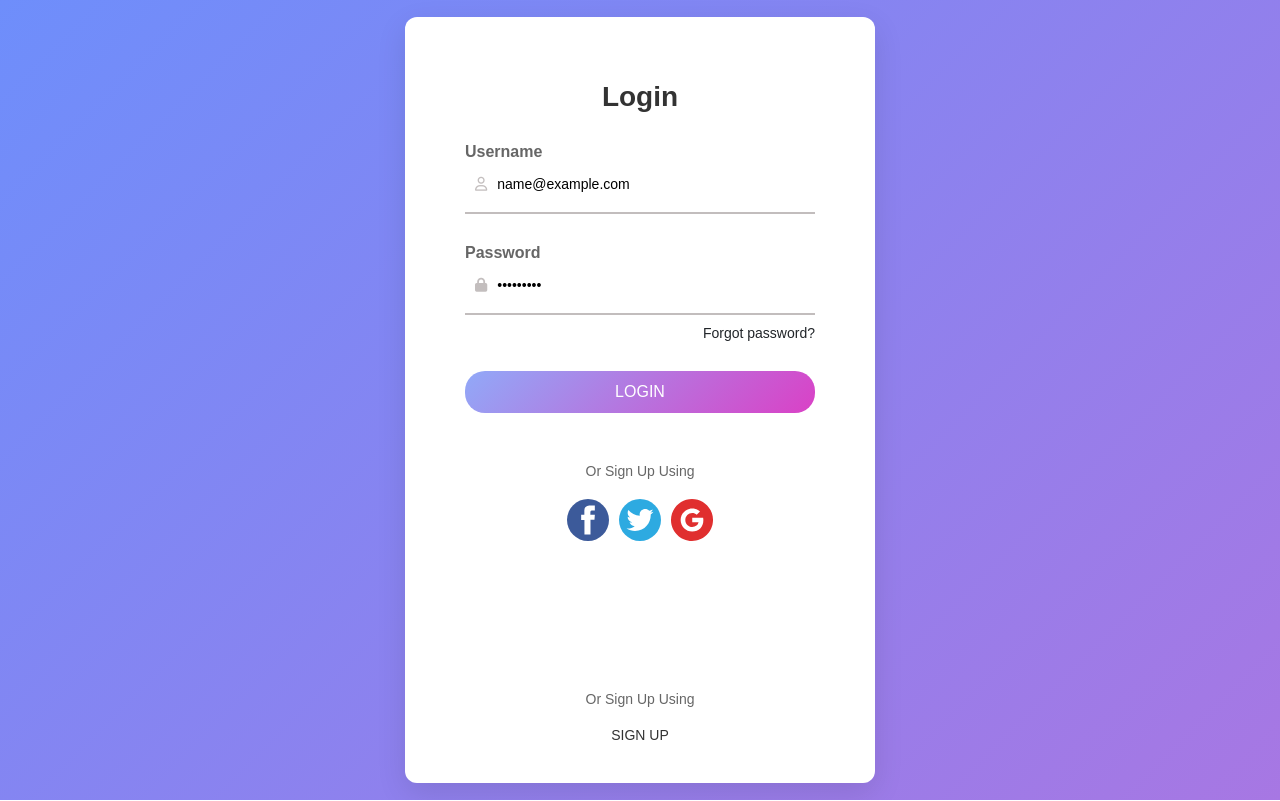
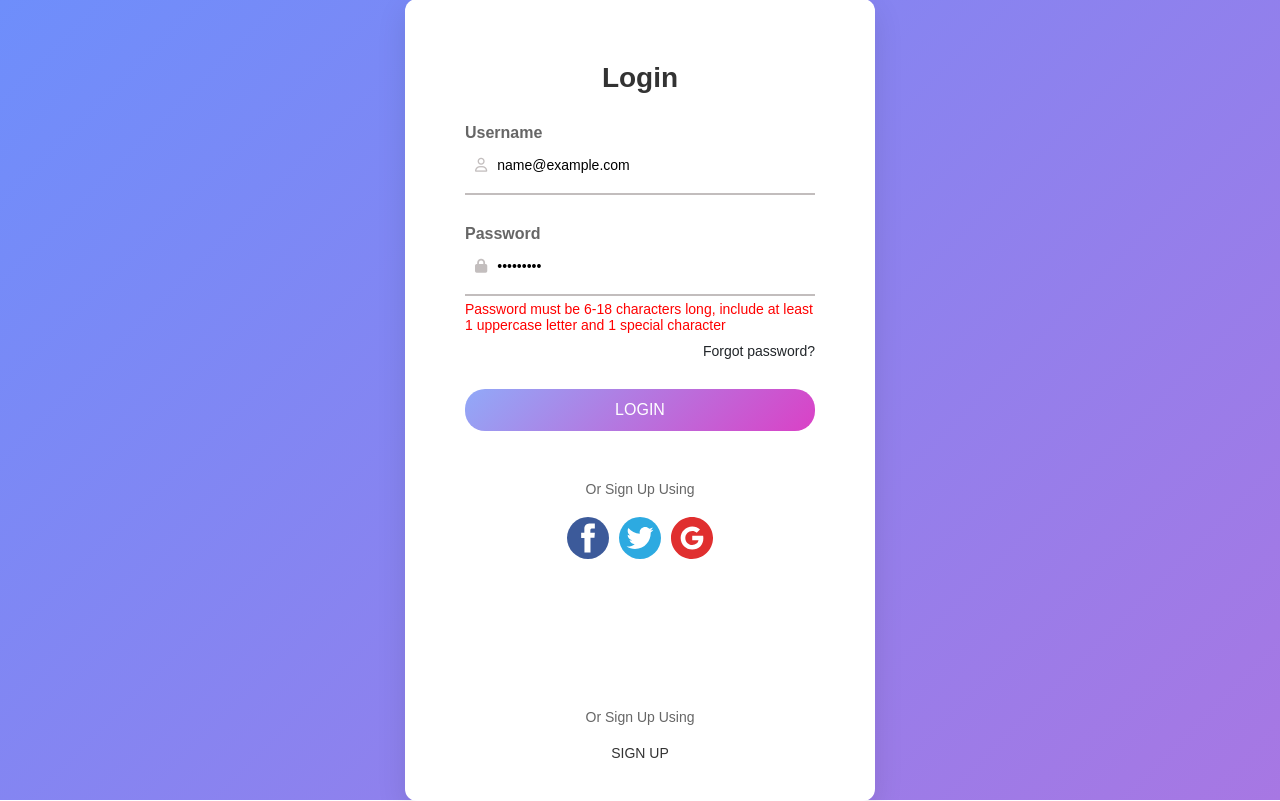
Before and after one commit to doanthanhquang/react-basic, a React (Create React App) app: page / in a window 1280 px wide. Both pictures are taken after typing "name@example.com", "Sample123" into the empty fields and a click on the button "LOGIN". Built offline with nearby package versions, Linux system fonts and the light colour scheme.

Commit message:
feat: validate

```diff
--- a/src/components/LoginPage/LoginPage.js
+++ b/src/components/LoginPage/LoginPage.js
@@ -1,67 +1,82 @@
 import React, { useState } from "react";
-import styles from'./LoginPage.module.scss'
-import { ReactComponent as FaceBookIcon } from '../../assets/svg/facebook.svg';
-import { ReactComponent as GoogleIcon } from '../../assets/svg/google.svg';
-import { ReactComponent as TwitterIcon } from '../../assets/svg/twitter.svg';
+import styles from "./LoginPage.module.scss";
+import { ReactComponent as FaceBookIcon } from "../../assets/svg/facebook.svg";
+import { ReactComponent as GoogleIcon } from "../../assets/svg/google.svg";
+import { ReactComponent as TwitterIcon } from "../../assets/svg/twitter.svg";
 
 const LoginPage = () => {
   const [username, setUsername] = useState("");
   const [password, setPassword] = useState("");
-  const [error, setError] = useState("");
+  const [errorUsername, setErrorUsername] = useState("");
+  const [errorPassword, setErrorPassword] = useState("");
+
+  const checkValidatePassword = (password) => {
+    const validatePassword = /^(?=.*[A-Z])(?=.*[!@#$%^&*])[A-Za-z\d!@#$%^&*]{6,18}$/;
+    console.log(password)
+    if (!password) {
+      setErrorPassword("Password is required");
+    } else if (!validatePassword.test(password)) {
+      setErrorPassword("Password must be 6-18 characters long, include at least 1 uppercase letter and 1 special character");
+    } else {
+      setErrorPassword("");
+    }
+  };
+
+  const checkValidateUsername = (username) => {
+    const validateEmail = /^[a-zA-Z0-9._-]+@[a-zA-Z0-9.-]+\.[a-zA-Z]{2,6}$/;
+    if (!username) {
+      setErrorUsername("Username is required");
+    } else if (!validateEmail.test(username)) {
+      setErrorUsername("Please enter a valid email address");
+    } else {
+      setErrorUsername("");
+    }
+  }
 
   const handleSubmit = (e) => {
     e.preventDefault();
-    if (!username || !password) {
-      setError("Both fields are required");
-      return;
-    }
+    checkValidateUsername(username);
+    checkValidatePassword(password);
 
-    console.log("Logging in with:", { username, password });
-    setError("");
+    console.log(username, password);
   };
 
   return (
-    <div className={styles['login-page']}>
-      <div className={styles['login-container']}>
+    <div className={styles["login-page"]}>
+      <div className={styles["login-container"]}>
         <h2>Login</h2>
-        <form onSubmit={handleSubmit}>
-          <div className={styles['input-group']}>
+        <form onSubmit={handleSubmit} noValidate>
+          <div className={styles["input-group"]}>
             <label>Username</label>
-            <div className={styles['input']}>
-              <i class="fa-regular fa-user"/>
-              <input
-                type="email"
-                placeholder="Type your username"
-                value={username}
-                onChange={(e) => setUsername(e.target.value)}
-              />
+            <div className={styles["input"]}>
+              <i class="fa-regular fa-user" />
+              <input type="email" required placeholder="Type your username" value={username} onChange={(e) => setUsername(e.target.value)} />
             </div>
           </div>
-          <div className={styles['input-group']}>
+          {errorUsername && <div className={styles["error-message"]}>{errorUsername}</div>}
+          <div className={styles["input-group"]}>
             <label>Password</label>
-            <div className={styles['input']}>
+            <div className={styles["input"]}>
               <i class="fa-solid fa-lock"></i>
-              <input
-                type="password"
-                placeholder="Type your password"
-                value={password}
-                onChange={(e) => setPassword(e.target.value)}
-              />
+              <input type="password" required placeholder="Type your password" value={password} onChange={(e) => setPassword(e.target.value)} />
             </div>
           </div>
-          <div className={styles['forgot-password']}>Forgot password?</div>
-          <button type="submit" className={styles['login-button']}>LOGIN</button>
+          {errorPassword && <div className={styles["error-message"]}>{errorPassword}</div>}
+          <div className={styles["forgot-password"]}>Forgot password?</div>
+          <button type="submit" className={styles["login-button"]}>
+            LOGIN
+          </button>
         </form>
-        <div className={styles['social-login']}>
+        <div className={styles["social-login"]}>
           <p>Or Sign Up Using</p>
-          <div className={styles['social-icons']}>
-            <FaceBookIcon className={styles['icon']}/>
-            <TwitterIcon className={styles['icon']}/>
-            <GoogleIcon className={styles['icon']}/>
+          <div className={styles["social-icons"]}>
+            <FaceBookIcon className={styles["icon"]} />
+            <TwitterIcon className={styles["icon"]} />
+            <GoogleIcon className={styles["icon"]} />
           </div>
-        <p>Or Sign Up Using</p>
+          <p>Or Sign Up Using</p>
         </div>
-        <div className={styles['signup-link']}>SIGN UP</div>
+        <div className={styles["signup-link"]}>SIGN UP</div>
       </div>
     </div>
   );
--- a/src/components/LoginPage/LoginPage.module.scss
+++ b/src/components/LoginPage/LoginPage.module.scss
@@ -64,6 +64,12 @@
     }
   }
 
+  .error-message {
+    color: red;
+    font-size: 14px;
+    text-align: left;
+    margin-top: 5px;
+  }
   .forgot-password {
     text-align: right;
     font-size: 14px;
@@ -71,6 +77,10 @@
     cursor: pointer;
     margin-top: 10px;
     margin-bottom: 30px;
+
+    &:hover {
+      opacity: 0.8;
+    }
   }
 
   .login-button {
```
